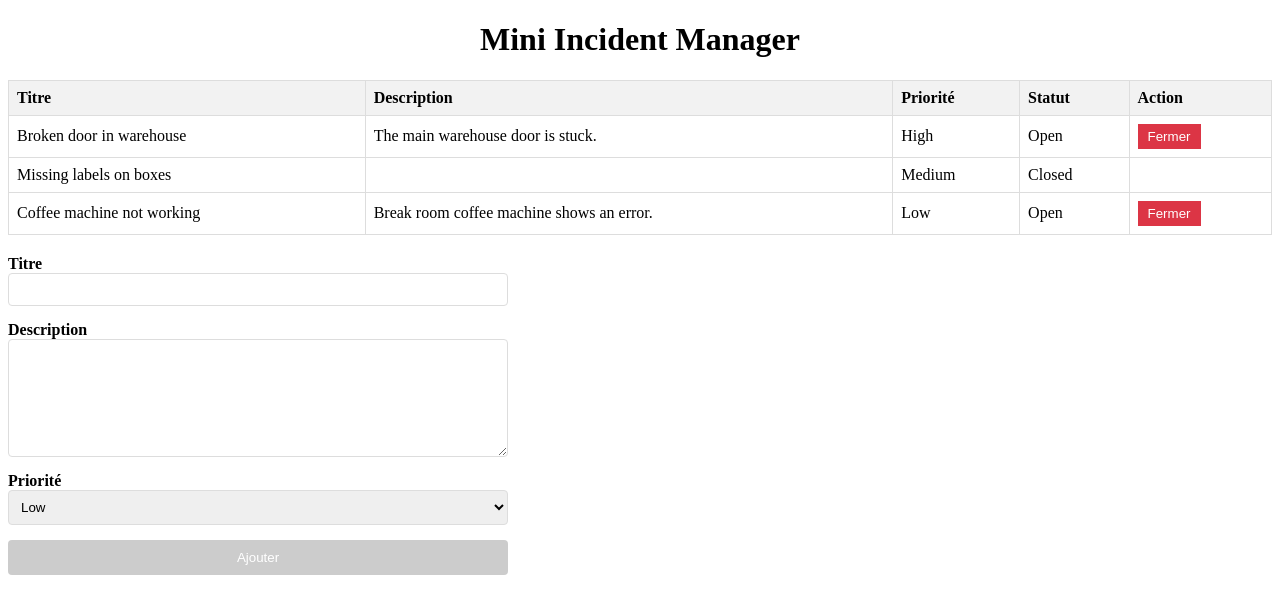
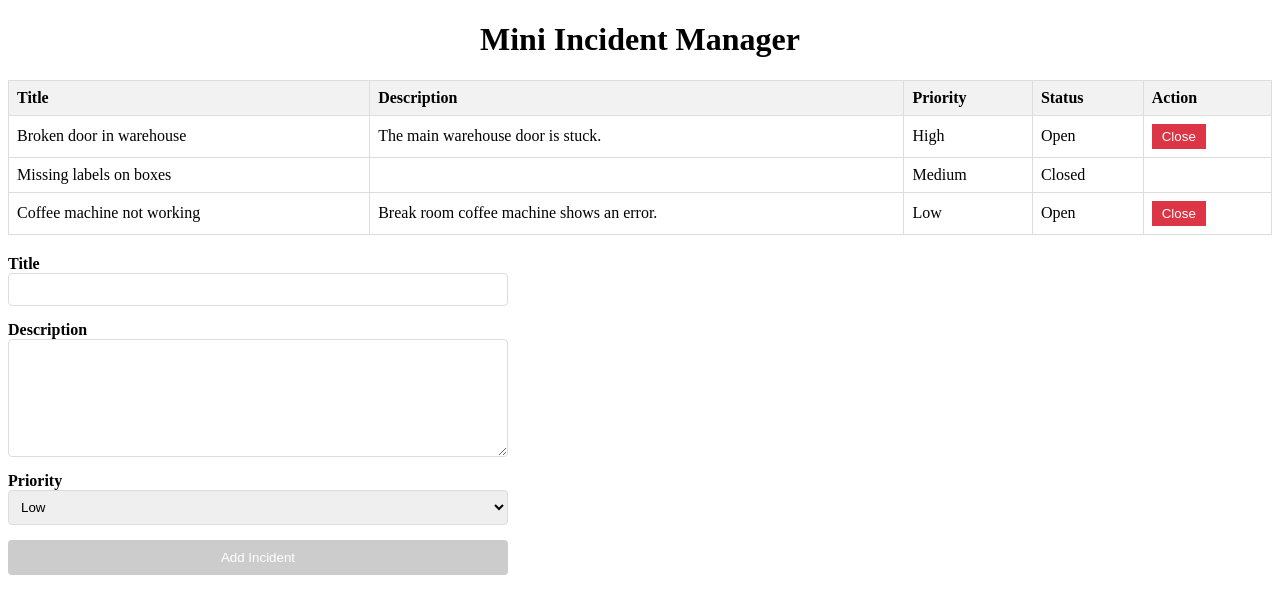
Before and after one commit to Paulbuv/Incident-Manager, an Angular app: page / in a window 1280 px wide. Shown: the top 614 px of the page. Built offline with nearby package versions, Linux system fonts and the light colour scheme.

Commit message:
Language harmonization

```diff
--- a/src/app/components/incident-form/incident-form.component.html
+++ b/src/app/components/incident-form/incident-form.component.html
@@ -1,9 +1,9 @@
 <form [formGroup]="incidentForm" (ngSubmit)="onSubmit()">
   <div>
-    <label for="title">Titre</label>
+    <label for="title">Title</label>
     <input id="title" formControlName="title" required />
     <div *ngIf="incidentForm.get('title')?.invalid && incidentForm.get('title')?.touched">
-      Le titre est requis.
+      Title is required...
     </div>
   </div>
   <div>
@@ -11,12 +11,12 @@
     <textarea id="description" formControlName="description"></textarea>
   </div>
   <div>
-    <label for="priority">Priorité</label>
+    <label for="priority">Priority</label>
     <select id="priority" formControlName="priority">
       <option value="Low">Low</option>
       <option value="Medium">Medium</option>
       <option value="High">High</option>
     </select>
   </div>
-  <button type="submit" [disabled]="incidentForm.invalid">Ajouter</button>
+  <button type="submit" [disabled]="incidentForm.invalid">Add Incident</button>
 </form>
--- a/src/app/components/incident-list/incident-list.component.html
+++ b/src/app/components/incident-list/incident-list.component.html
@@ -1,10 +1,10 @@
 <table class="table">
   <thead>
     <tr>
-      <th>Titre</th>
+      <th>Title</th>
       <th>Description</th>
-      <th>Priorité</th>
-      <th>Statut</th>
+      <th>Priority</th>
+      <th>Status</th>
       <th>Action</th>
     </tr>
   </thead>
@@ -15,7 +15,7 @@
       <td>{{ incident.priority }}</td>
       <td>{{ incident.status }}</td>
       <td>
-        <button *ngIf="incident.status === 'Open'" (click)="closeIncident(incident.id)">Fermer</button>
+        <button *ngIf="incident.status === 'Open'" (click)="closeIncident(incident.id)">Close</button>
       </td>
     </tr>
   </tbody>
```
